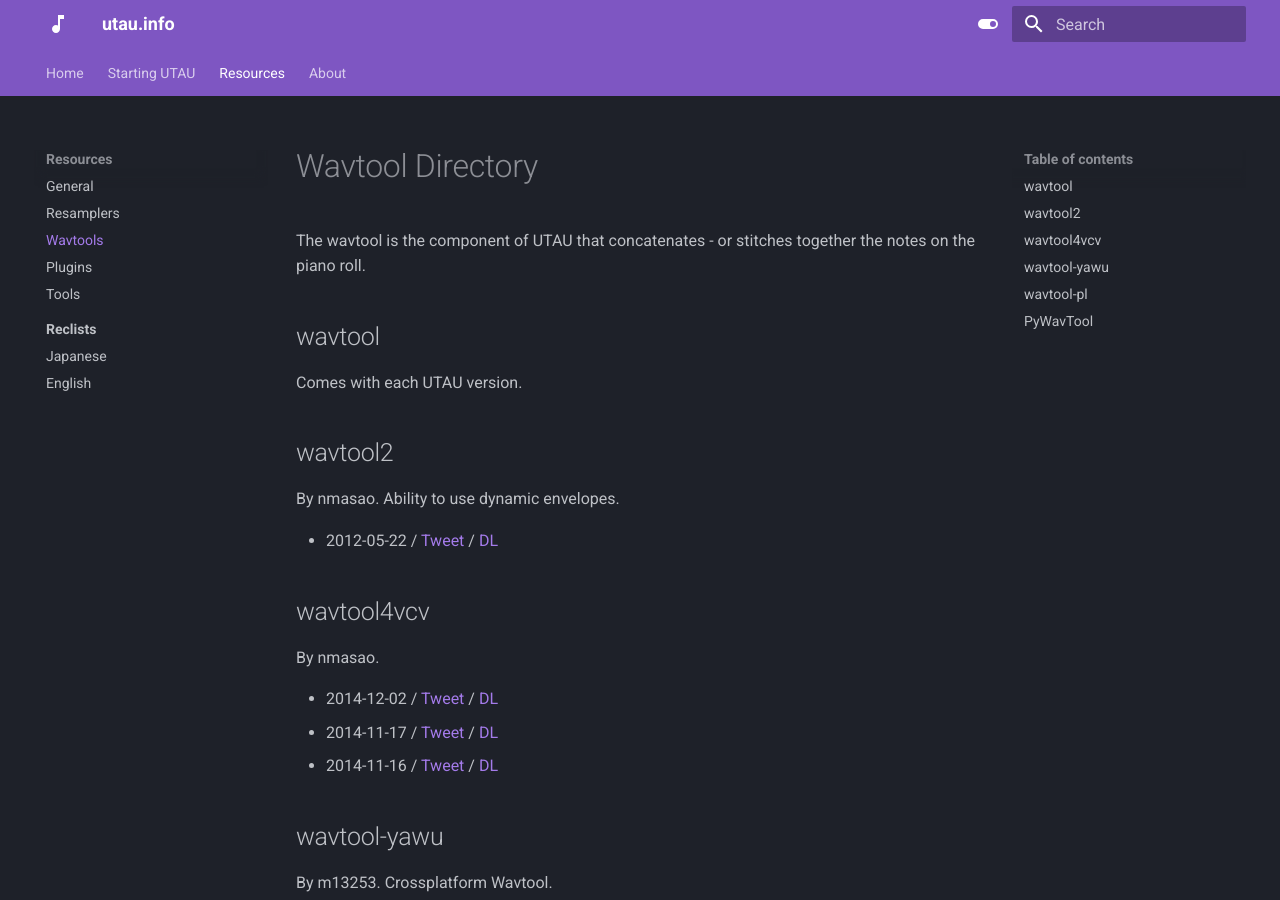
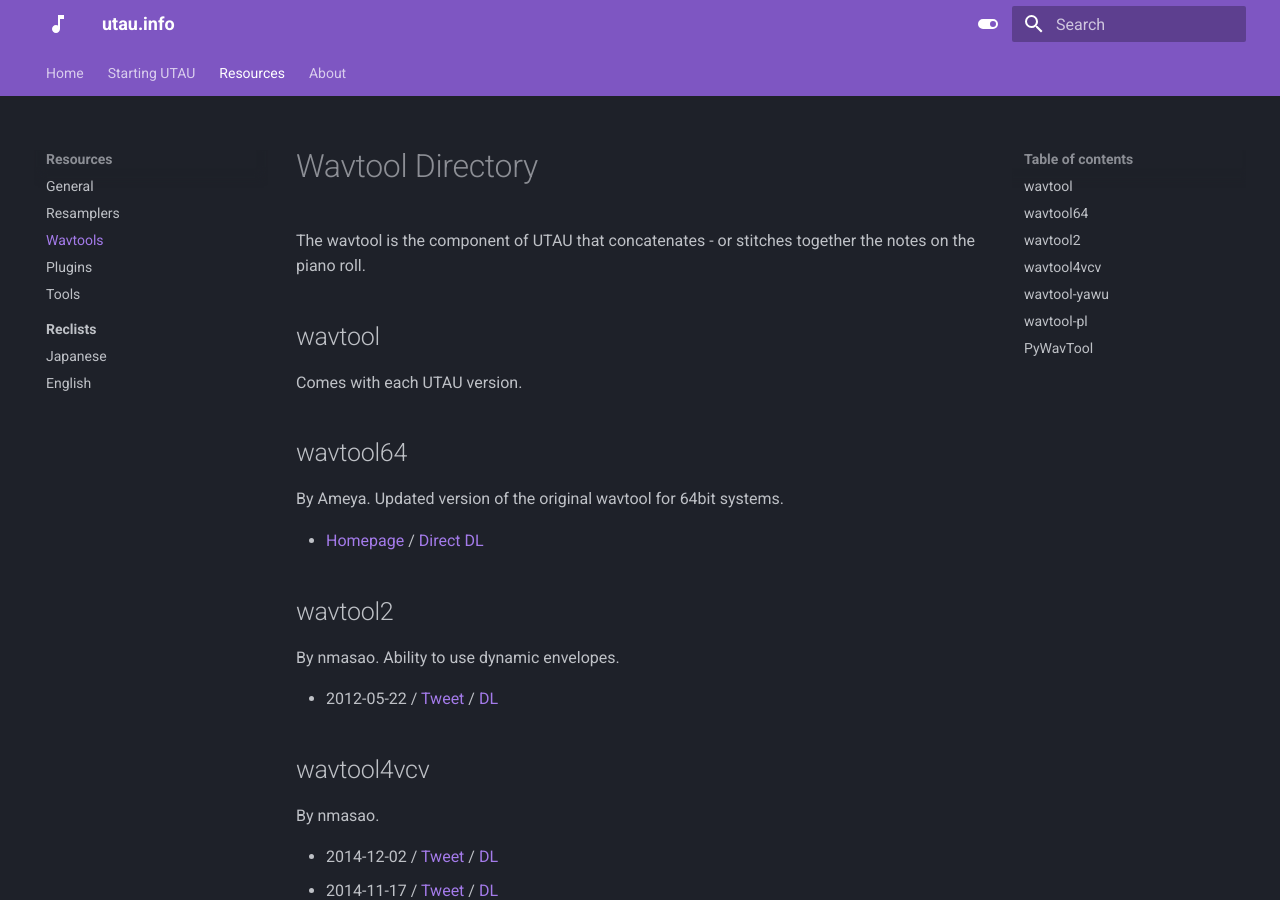
Before and after one commit to nagotown/utau.info, an MkDocs documentation site: the page built from docs/resources/wavtools.md, in a window 1280 px wide and 900 px high. Built offline with MkDocs 1.6.1 and Material for MkDocs 9.7.7, drawn with Linux system fonts in a browser that asks for light colours.

Commit message:
add wavtool64 to wavtools.md

```diff
--- a/docs/resources/wavtools.md
+++ b/docs/resources/wavtools.md
@@ -4,6 +4,11 @@ The wavtool is the component of UTAU that concatenates - or stitches together th
 
 ## wavtool
 Comes with each UTAU version.
+
+## wavtool64
+By Ameya. Updated version of the original wavtool for 64bit systems.
+
+- [Homepage](http://utau2008.xrea.jp/2020/engine/) / [Direct DL](http://utau2008.xrea.jp/2020/engine/wavtool64.zip)
 
 ## wavtool2
 By nmasao. Ability to use dynamic envelopes.
```
